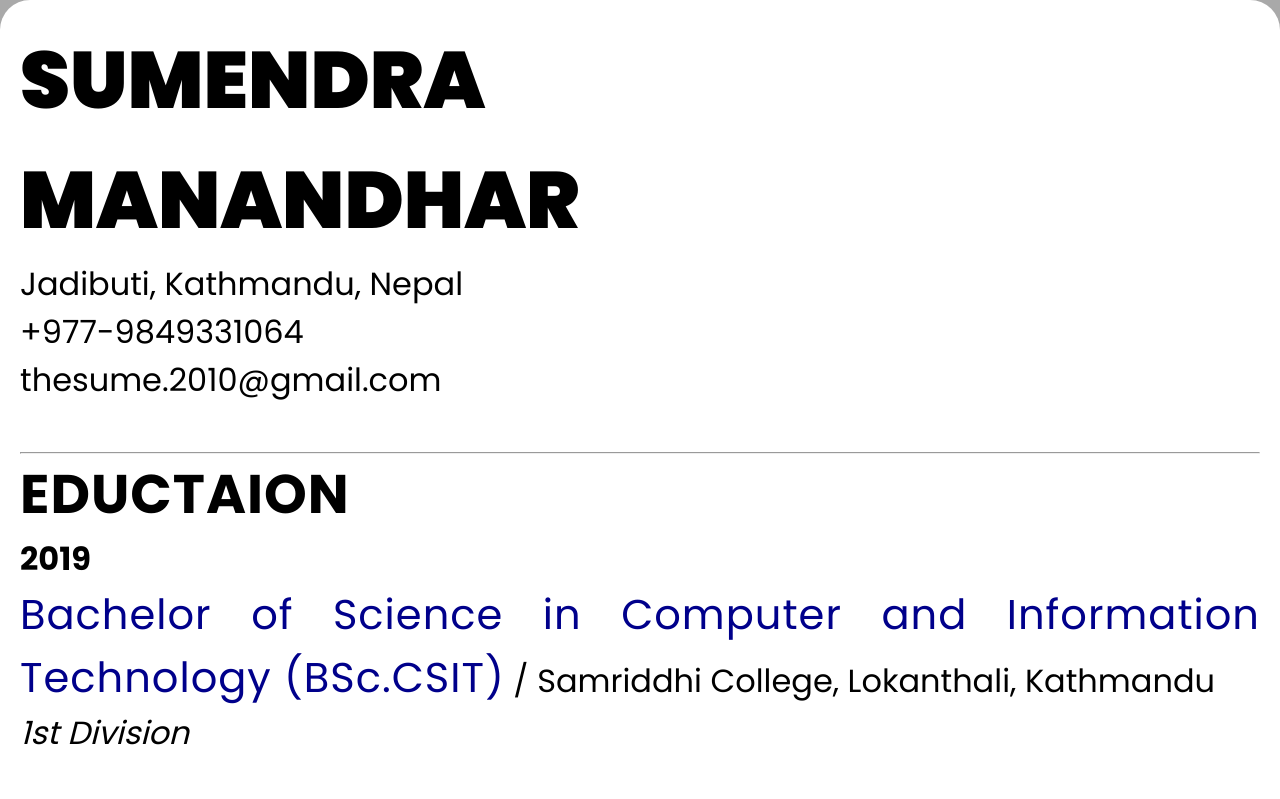
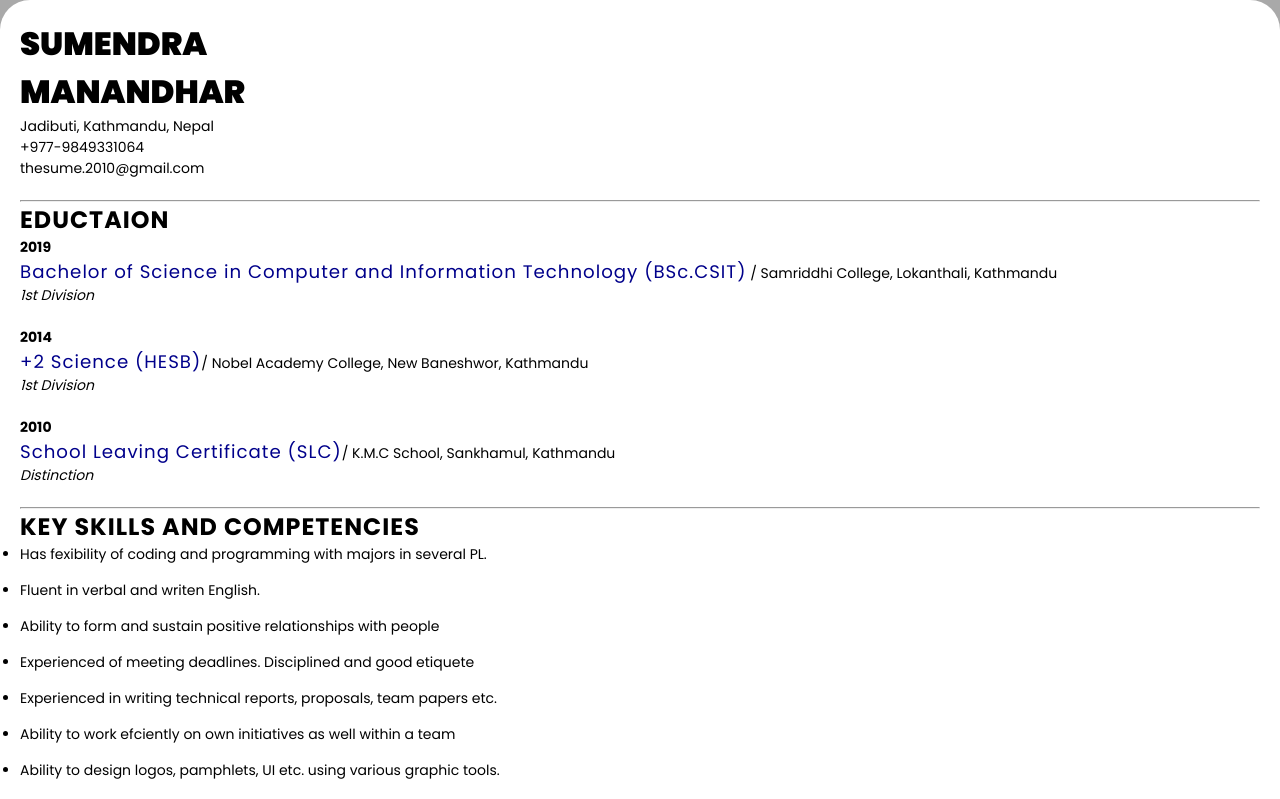
Before and after one commit to sumendra-m/CV_text, a plain HTML site: page index.html in a window 1280 px wide. Shown: the top 799 px of the page. Drawn offline with Linux system fonts and the light colour scheme.

Commit message:
Update style.css

```diff
--- a/css/style.css
+++ b/css/style.css
@@ -8,7 +8,7 @@
 }
 
 body {
-  font-size: 2em;
+  font-size: 14px;
   background-color: darkgrey;
   text-align: justify;
 }
@@ -19,7 +19,7 @@ li {
 
 h1 {
   font-weight: 900;
-  font-size: 2.5em;
+  font-size: 2.3em;
   letter-spacing: 0px;
 }
 
```
